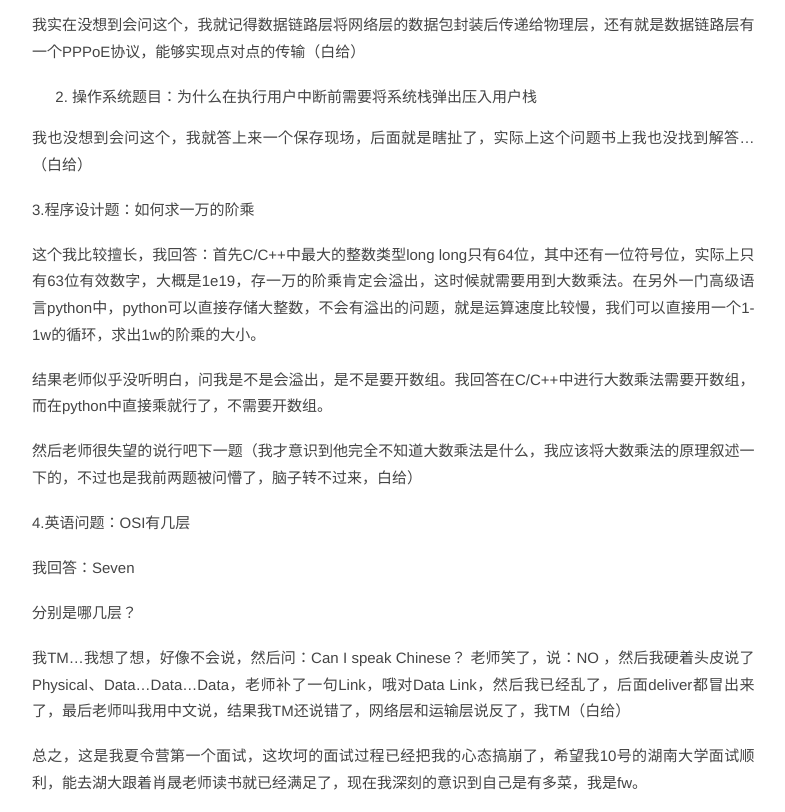
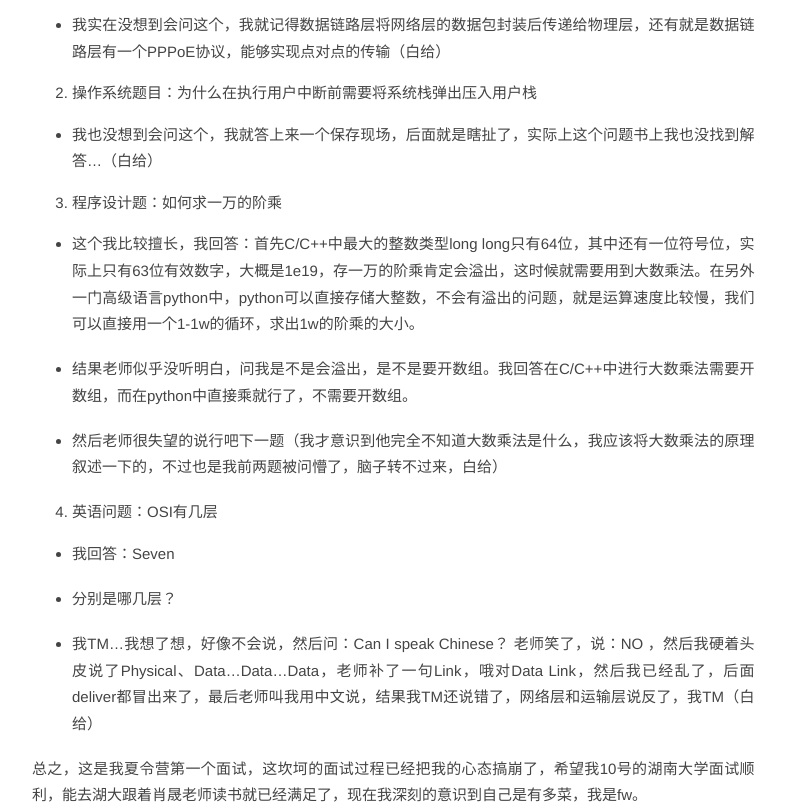
Before and after one commit to JieweiYan/JieweiYan.github.io, a plain HTML site: page 2020/08/05/保研经验/index.html in a window 1280 px wide. Shown: the part 3003-3815 px from the top of the page, without its empty margins (93-878 px from the left). Drawn offline with nearby package versions, Linux system fonts and the light colour scheme; some packages are replaced by stand-ins of ours; a script that the page names is missing.

Commit message:
Site updated: 2020-10-17 13:20:55

```diff
--- a/2020/08/05/保研经验/index.html
+++ b/2020/08/05/保研经验/index.html
@@ -58,19 +58,37 @@
 <ol>
 <li>计网题目：数据链路层的作用</li>
 </ol>
-<p>我实在没想到会问这个，我就记得数据链路层将网络层的数据包封装后传递给物理层，还有就是数据链路层有一个PPPoE协议，能够实现点对点的传输（白给）</p>
+<ul>
+<li>我实在没想到会问这个，我就记得数据链路层将网络层的数据包封装后传递给物理层，还有就是数据链路层有一个PPPoE协议，能够实现点对点的传输（白给）</li>
+</ul>
 <ol start="2">
 <li>操作系统题目：为什么在执行用户中断前需要将系统栈弹出压入用户栈</li>
 </ol>
-<p>我也没想到会问这个，我就答上来一个保存现场，后面就是瞎扯了，实际上这个问题书上我也没找到解答…（白给）</p>
-<p>3.程序设计题：如何求一万的阶乘</p>
-<p>这个我比较擅长，我回答：首先C/C++中最大的整数类型long long只有64位，其中还有一位符号位，实际上只有63位有效数字，大概是1e19，存一万的阶乘肯定会溢出，这时候就需要用到大数乘法。在另外一门高级语言python中，python可以直接存储大整数，不会有溢出的问题，就是运算速度比较慢，我们可以直接用一个1-1w的循环，求出1w的阶乘的大小。</p>
-<p>结果老师似乎没听明白，问我是不是会溢出，是不是要开数组。我回答在C/C++中进行大数乘法需要开数组，而在python中直接乘就行了，不需要开数组。</p>
-<p>然后老师很失望的说行吧下一题（我才意识到他完全不知道大数乘法是什么，我应该将大数乘法的原理叙述一下的，不过也是我前两题被问懵了，脑子转不过来，白给）</p>
-<p>4.英语问题：OSI有几层</p>
-<p>我回答：Seven</p>
-<p>分别是哪几层？</p>
-<p>我TM…我想了想，好像不会说，然后问：Can I speak Chinese？   老师笑了，说：NO ，然后我硬着头皮说了Physical、Data…Data…Data，老师补了一句Link，哦对Data Link，然后我已经乱了，后面deliver都冒出来了，最后老师叫我用中文说，结果我TM还说错了，网络层和运输层说反了，我TM（白给）</p>
+<ul>
+<li>我也没想到会问这个，我就答上来一个保存现场，后面就是瞎扯了，实际上这个问题书上我也没找到解答…（白给）</li>
+</ul>
+<ol start="3">
+<li>程序设计题：如何求一万的阶乘</li>
+</ol>
+<ul>
+<li><p>这个我比较擅长，我回答：首先C/C++中最大的整数类型long long只有64位，其中还有一位符号位，实际上只有63位有效数字，大概是1e19，存一万的阶乘肯定会溢出，这时候就需要用到大数乘法。在另外一门高级语言python中，python可以直接存储大整数，不会有溢出的问题，就是运算速度比较慢，我们可以直接用一个1-1w的循环，求出1w的阶乘的大小。</p>
+</li>
+<li><p>结果老师似乎没听明白，问我是不是会溢出，是不是要开数组。我回答在C/C++中进行大数乘法需要开数组，而在python中直接乘就行了，不需要开数组。</p>
+</li>
+<li><p>然后老师很失望的说行吧下一题（我才意识到他完全不知道大数乘法是什么，我应该将大数乘法的原理叙述一下的，不过也是我前两题被问懵了，脑子转不过来，白给）</p>
+</li>
+</ul>
+<ol start="4">
+<li>英语问题：OSI有几层</li>
+</ol>
+<ul>
+<li><p>我回答：Seven</p>
+</li>
+<li><p>分别是哪几层？</p>
+</li>
+<li><p>我TM…我想了想，好像不会说，然后问：Can I speak Chinese？   老师笑了，说：NO ，然后我硬着头皮说了Physical、Data…Data…Data，老师补了一句Link，哦对Data Link，然后我已经乱了，后面deliver都冒出来了，最后老师叫我用中文说，结果我TM还说错了，网络层和运输层说反了，我TM（白给）</p>
+</li>
+</ul>
 <p>总之，这是我夏令营第一个面试，这坎坷的面试过程已经把我的心态搞崩了，希望我10号的湖南大学面试顺利，能去湖大跟着肖晟老师读书就已经满足了，现在我深刻的意识到自己是有多菜，我是fw。</p>
 <p>最后如预料的那样，没有拿到优营</p>
 <h4 id="湖南大学（夏令营）"><a href="#湖南大学（夏令营）" class="headerlink" title="湖南大学（夏令营）"></a>湖南大学（夏令营）</h4><p>湖南大学今年有一千多人申请，估计都拿湖大保底，最后211只要了前10%，后面的不管拿了多牛逼的奖，都不看，我朋友两个智能车国一都被筛了，就NM离谱。</p>
@@ -118,7 +136,9 @@
 <li><p>用过什么编程语言  </p>
 </li>
 </ol>
-<p>C+stl、java、python</p>
+<ul>
+<li>C+stl、java、python</li>
+</ul>
 <ol start="4">
 <li>C语言和java有什么区别 </li>
 </ol>
```
